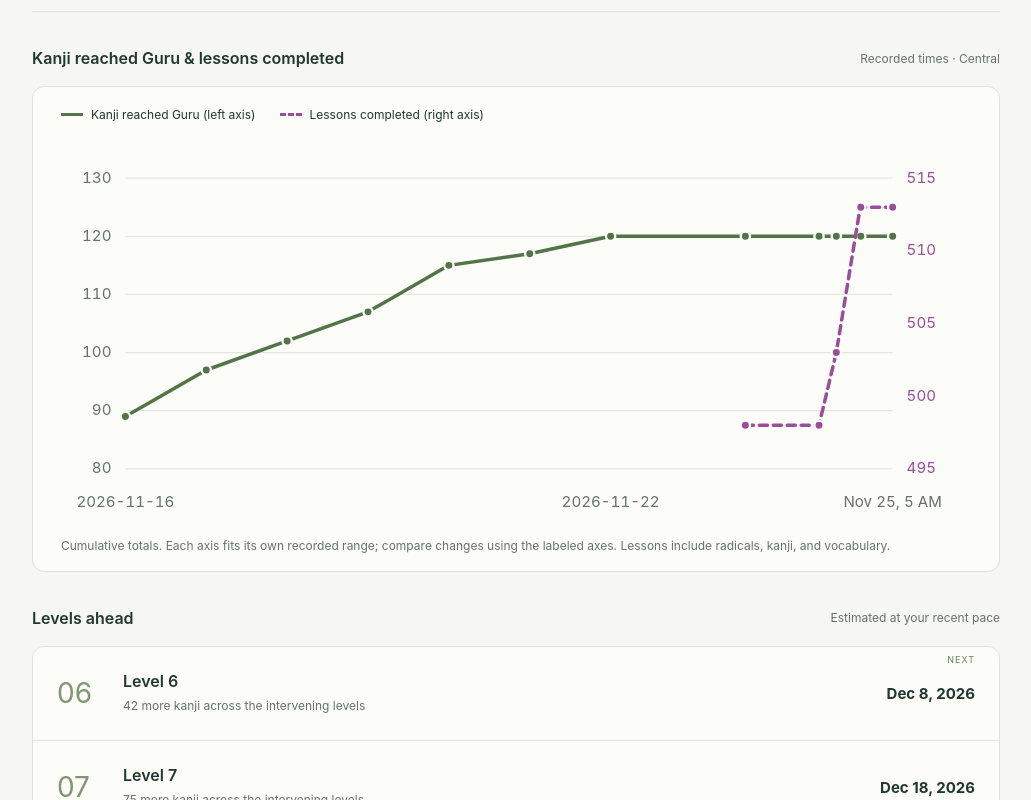
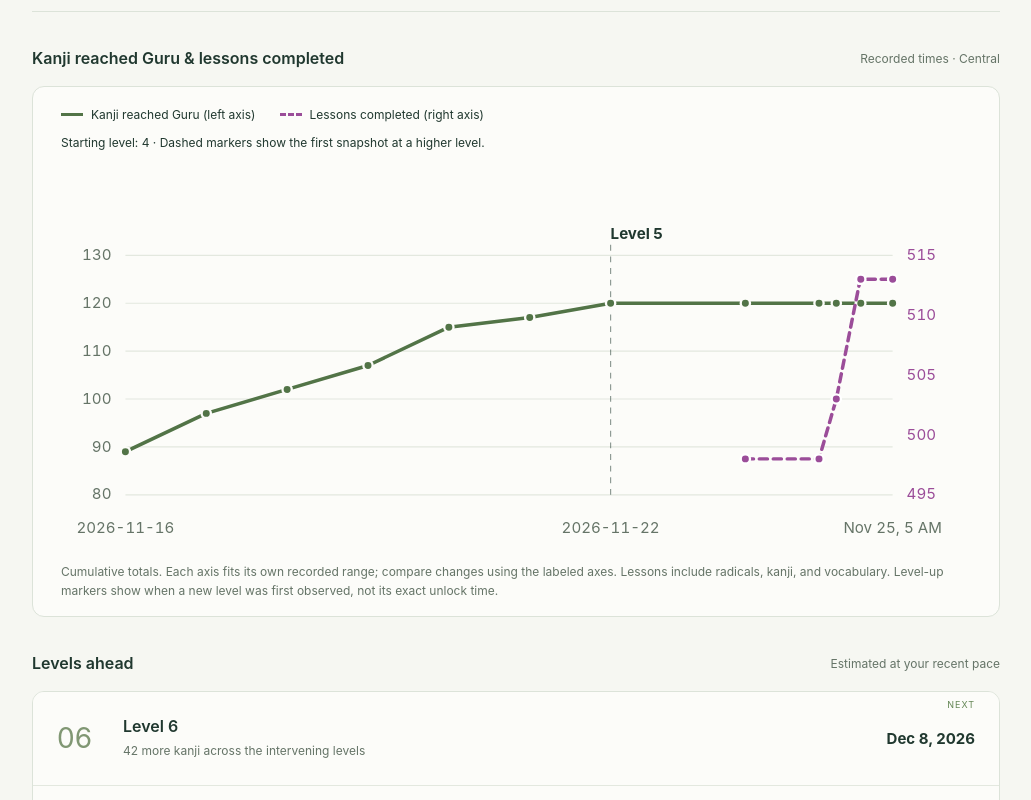
Before and after one commit to mikemfleming/wanikani, a React (Vite) app: page / in a window 1280 px wide. Shown: the part 613-1413 px from the top of the page, without its empty margins (124-1155 px from the left). Built offline with nearby package versions, Linux system fonts and the light colour scheme.

Commit message:
adds level to chart

```diff
--- a/src/ProgressChart.jsx
+++ b/src/ProgressChart.jsx
@@ -1,5 +1,5 @@
 import React, {useId, useState} from 'react';
-import {axis, increase} from './chart-data.js';
+import {axis, increase, levelUps} from './chart-data.js';
 import {snapshotTime, snapshotKey, snapshotLabel} from './forecast.js';
 const labelDate = s => s.capturedAt ? new Date(s.capturedAt).toLocaleString('en-US', {month:'short',day:'numeric',hour:'numeric',timeZone:'America/Chicago'}) : s.date;
 const valid = value => Number.isFinite(value);
@@ -7,7 +7,8 @@ const valid = value => Number.isFinite(value);
 function LineChart({history, title, series, note, zero=false}) {
   const id=useId();
   const [active,setActive]=useState(null);
-  const width=800,height=340,left=64,right=series.length>1?76:32,top=38,bottom=52;
+  const markers=levelUps(history);
+  const width=800,height=340,left=64,right=series.length>1?76:32,top=markers.length?82:38,bottom=52;
   const innerWidth=width-left-right, innerHeight=height-top-bottom;
   const start=snapshotTime(history[0]),end=snapshotTime(history.at(-1));
   const x=s=>left+(end===start?innerWidth/2:(snapshotTime(s)-start)/(end-start)*innerWidth);
@@ -29,22 +30,34 @@ function LineChart({history, title, series, note, zero=false}) {
    <div className="section-title"><h3 id={`${id}-heading`}>{title}</h3><span>Recorded times · Central</span></div>
    <figure className="progress-chart">
     <div className="chart-legend">{series.map((s,i)=><span key={s.key}><i className={`chart-key chart-series-${i}`}/>{s.label}{series.length>1?` (${i===0?'left':'right'} axis)`:''}</span>)}</div>
+    <div className="chart-level-note">Starting level: {history[0].level}{markers.length>0?' · Dashed markers show the first snapshot at a higher level.':''}</div>
     <svg viewBox={`0 0 ${width} ${height}`} aria-labelledby={`${id}-title`}>
      <title id={`${id}-title`}>{title}. Hover, focus, or tap a point for exact counts.</title>
      {scales[0].ticks.map(value=>{const yy=top+innerHeight*(1-(value-scales[0].min)/(scales[0].max-scales[0].min));return <g key={value}><line className="chart-grid" x1={left} x2={width-right} y1={yy} y2={yy}/><text className="chart-label" x={left-12} y={yy+4} textAnchor="end">{value}</text></g>})}
      {series.length>1&&scales[1].ticks.map(value=>{const yy=top+innerHeight*(1-(value-scales[1].min)/(scales[1].max-scales[1].min));return <text key={value} className="chart-label chart-axis-secondary" x={width-right+12} y={yy+4}>{value}</text>})}
      {ticks.map(i=><text key={snapshotKey(history[i])} className="chart-label" x={x(history[i])} y={height-19} textAnchor="middle">{labelDate(history[i])}</text>)}
+     {markers.map(({snapshot,index},i)=>{
+      const position=x(snapshot);
+      const close=i>0&&position-x(markers[i-1].snapshot)<90;
+      const labelY=top-14-(close?(i%3)*20:0);
+      return <g key={snapshotKey(snapshot)} className="chart-level-marker">
+       <title>{`Level ${snapshot.level} first observed ${snapshotLabel(snapshot)}. Actual level-up occurred since the previous snapshot.`}</title>
+       <line x1={position} x2={position} y1={labelY+5} y2={height-bottom}/>
+       <text x={position} y={labelY} textAnchor={position>width-right-50?'end':'start'}>Level {snapshot.level}</text>
+      </g>;
+     })}
      {series.map((s,j)=><g key={s.key} className={`chart-series-${j}`}>
       {lines[j].map((points,i)=>points.length>1&&<polyline key={i} className={`chart-line ${j===1?'chart-secondary':''}`} points={points.join(' ')}/>)}
       {history.map((h,i)=>valid(h[s.key])&&<g key={snapshotKey(h)}>
        <circle className={`chart-point ${j===1?'chart-secondary':''}`} cx={x(h)} cy={y(h,j)} r="4"/>
-       <circle className="chart-hit" cx={x(h)} cy={y(h,j)} r="12" tabIndex="0" role="button" aria-label={`${snapshotLabel(h)}. ${detail(s,i)}`} onMouseEnter={()=>setActive(i)} onMouseLeave={()=>setActive(null)} onFocus={()=>setActive(i)} onBlur={()=>setActive(null)} onClick={()=>setActive(i)} onKeyDown={e=>{if(e.key==='Escape')setActive(null);if(e.key==='Enter'||e.key===' '){e.preventDefault();setActive(i)}}}><title>{`${snapshotLabel(h)}: ${detail(s,i)}`}</title></circle>
+       <circle className="chart-hit" cx={x(h)} cy={y(h,j)} r="12" tabIndex="0" role="button" aria-label={`${snapshotLabel(h)}. Level ${h.level}. ${detail(s,i)}`} onMouseEnter={()=>setActive(i)} onMouseLeave={()=>setActive(null)} onFocus={()=>setActive(i)} onBlur={()=>setActive(null)} onClick={()=>setActive(i)} onKeyDown={e=>{if(e.key==='Escape')setActive(null);if(e.key==='Enter'||e.key===' '){e.preventDefault();setActive(i)}}}><title>{`${snapshotLabel(h)}. Level ${h.level}: ${detail(s,i)}`}</title></circle>
       </g>)}
      </g>)}
      {active!==null&&<g className="chart-tooltip" pointerEvents="none" transform={`translate(${Math.min(width-365,Math.max(left,x(history[active])-170))},${top+8})`}>
-      <rect width="330" height={34+series.length*23} rx="4"/>
+      <rect width="330" height={57+series.length*23} rx="4"/>
       <text x="12" y="21" fontWeight="700">{snapshotLabel(history[active])}</text>
-      {series.map((s,i)=><text key={s.key} x="12" y={44+i*23}>{s.label}: {valid(history[active][s.key])?history[active][s.key].toLocaleString():'Not recorded'}</text>)}
+      <text x="12" y="44">Level {history[active].level}</text>
+      {series.map((s,i)=><text key={s.key} x="12" y={67+i*23}>{s.label}: {valid(history[active][s.key])?history[active][s.key].toLocaleString():'Not recorded'}</text>)}
      </g>}
     </svg>
     <figcaption>{note}</figcaption>
@@ -55,6 +68,6 @@ export default function ProgressChart({history}) {
  if(!history.length)return null;
  const hasLessons=history.some(s=>valid(s.lessonsCompleted));
  return <>
-  <LineChart history={history} title="Kanji reached Guru & lessons completed" series={[{key:'passed',label:'Kanji reached Guru'},{key:'lessonsCompleted',label:'Lessons completed'}]} note={`Cumulative totals. Each axis fits its own recorded range; compare changes using the labeled axes. Lessons include radicals, kanji, and vocabulary.${hasLessons?'':' Lesson tracking begins with the next daily workflow run.'}`}/>
+  <LineChart history={history} title="Kanji reached Guru & lessons completed" series={[{key:'passed',label:'Kanji reached Guru'},{key:'lessonsCompleted',label:'Lessons completed'}]} note={`Cumulative totals. Each axis fits its own recorded range; compare changes using the labeled axes. Lessons include radicals, kanji, and vocabulary. Level-up markers show when a new level was first observed, not its exact unlock time.${hasLessons?'':' Lesson tracking begins with the next daily workflow run.'}`}/>
  </>;
 }
--- a/src/chart-data.js
+++ b/src/chart-data.js
@@ -16,3 +16,7 @@ export function increase(history, index, key) {
   const current = history[index]?.[key], previous = history[index-1]?.[key];
   return Number.isFinite(current) && Number.isFinite(previous) && current >= previous ? current - previous : null;
 }
+// The first snapshot establishes a baseline; only later increases are level-ups.
+export function levelUps(history) {
+  return history.flatMap((snapshot, index) => index > 0 && snapshot.level > history[index-1].level ? [{snapshot, index}] : []);
+}
```
Also changed, not shown: src/style.css, 1 other file (tests, documents, lock files or other folders).
